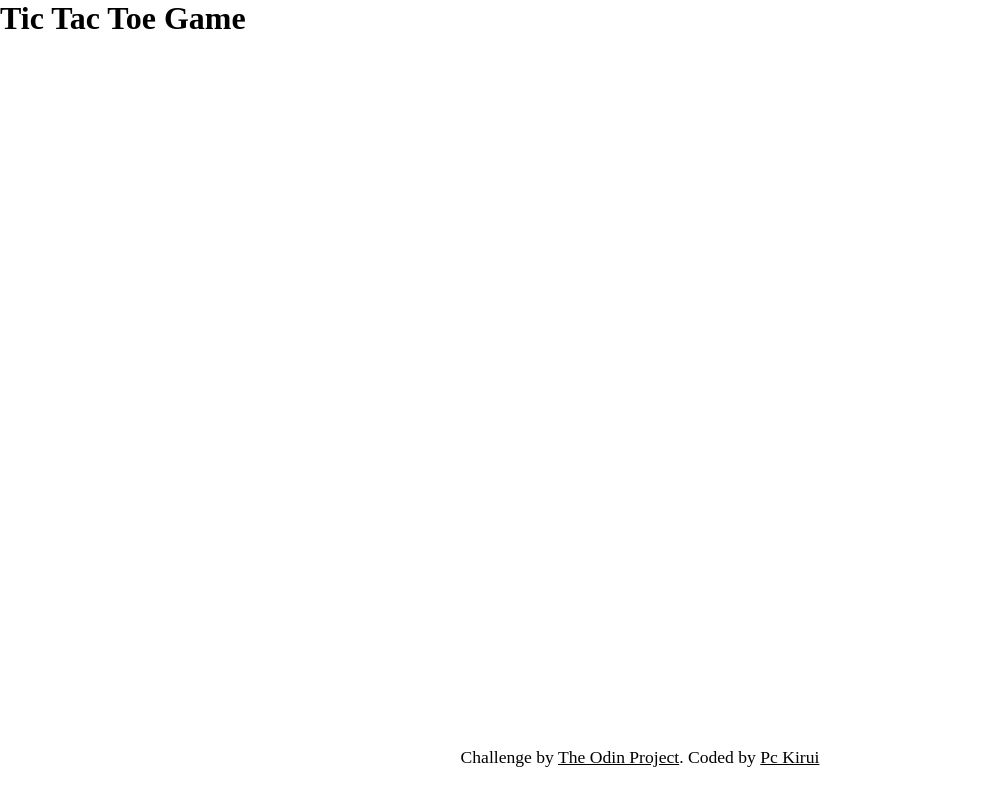
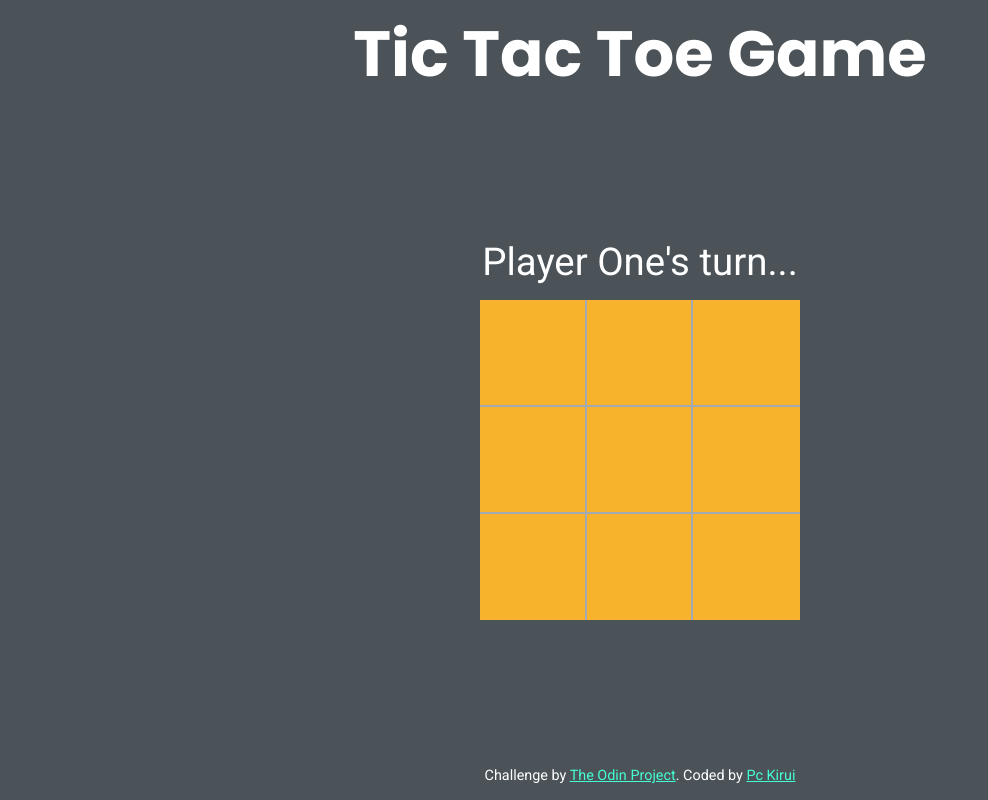
Before and after one commit to Pc-Kirui/ticTacToeGame, a plain HTML site: page index.html in a window 1280 px wide. Shown: the whole page, without its empty margins (0-988 px from the left). Drawn offline with Linux system fonts and the light colour scheme.

Commit message:
content and styling

```diff
--- a/index.html
+++ b/index.html
@@ -5,13 +5,33 @@
     <meta name="viewport" content="width=device-width, initial-scale=1.0" />
     <title>Tic Tac Toe - Odin Project</title>
     <link rel="stylesheet" href="main.css" />
+    <link rel="preconnect" href="https://fonts.googleapis.com" />
+    <link rel="preconnect" href="https://fonts.gstatic.com" crossorigin />
+    <link
+      href="https://fonts.googleapis.com/css2?family=Roboto:ital,wght@0,100..900;1,100..900&display=swap"
+      rel="stylesheet"
+    />
+    <link rel="preconnect" href="https://fonts.googleapis.com" />
+    <link rel="preconnect" href="https://fonts.gstatic.com" crossorigin />
+    <link
+      href="https://fonts.googleapis.com/css2?family=Poppins:ital,wght@0,100;0,200;0,300;0,400;0,500;0,600;0,700;0,800;0,900;1,100;1,200;1,300;1,400;1,500;1,600;1,700;1,800;1,900&display=swap"
+      rel="stylesheet"
+    />
   </head>
   <body>
     <header>
       <h1>Tic Tac Toe Game</h1>
     </header>
 
-    <main></main>
+    <main>
+      <div class="container">
+        <div class="turn"></div>
+        <div class="board"></div>
+        <button class="restartBtn" aria-label="Restart Game">
+          Restart Game
+        </button>
+      </div>
+    </main>
 
     <footer>
       <div class="attribution">
--- a/main.css
+++ b/main.css
@@ -6,19 +6,137 @@
   box-sizing: border-box;
 }
 
-footer {
+:root {
+  --white: #fff;
+  --gray: #a2abb5;
+  --gunmetal: #292f36;
+  --yellow: #f7b32b;
+  --outerSpace: #4b5358;
+  --aqua: #44ffd1;
+  --green: #628b48;
+  --lightYellow: #f7c35d;
+}
+
+body,
+html {
+  height: 100vh;
+}
+
+body {
+  font-family: "Roboto", sans-serif;
   display: flex;
   align-items: center;
+  flex-direction: column;
+  text-align: center;
+  min-height: 100vh;
+  background-color: var(--outerSpace);
+  color: var(--white);
+}
+
+main {
+  display: flex;
   justify-content: center;
+  align-items: center;
+  width: 100%;
+  flex-grow: 1;
+  padding: 1rem;
+}
+
+.container {
+  display: flex;
+  justify-content: center;
+  align-items: center;
+  flex-direction: column;
+  gap: 1rem;
+  max-width: 500px;
+  width: 90%;
+  padding: 1rem;
+}
+
+header h1 {
+  font-family: "Poppins", sans-serif;
+  font-size: clamp(2rem, 5vw, 4rem);
+  line-height: 1.2;
+  padding: 1rem;
+  margin-bottom: 2rem;
+}
+
+.board {
+  width: 90vw;
+  max-width: 320px;
+  height: auto;
+  aspect-ratio: 1/1;
+  display: grid;
+  grid-template-columns: repeat(3, 1fr);
+  grid-template-rows: repeat(3, 1fr);
+  border: none;
+  background-color: var(--gray);
+}
+
+.turn {
+  font-size: clamp(1.2rem, 3vw, 2.5rem);
+}
+
+.restartBtn {
+  border: none;
+  border-radius: 6px;
+  padding: 1rem 1.5rem;
+  margin-bottom: 1rem;
+  font-size: clamp(1rem, 2.5rem, 1.5rem);
+  text-align: center;
+  cursor: pointer;
+  margin: 0 auto;
+  background-color: var(--yellow);
+}
+
+.restartBtn:hover,
+.restartBtn:focus-visible {
+  background: var(--lightYellow);
+}
+
+.cell {
+  display: flex;
+  justify-content: center;
+  align-items: center;
+  border: none;
+  border-right: 2px solid var(--gray);
+  border-bottom: 2px solid var(--gray);
+  cursor: pointer;
+  text-align: center;
+  background: var(--yellow);
+  font-size: clamp(2rem, 10vw, 4rem);
+  transition: background-color 0.2s ease-in-out;
+}
+
+.cell:nth-child(3n) {
+  border-right: none;
+}
+
+.cell:nth-child(n + 7) {
+  border-bottom: none;
+}
+
+.cell:hover {
+  background: var(--gunmetal);
+  color: var(--white);
+}
+
+.cell:focus-visible {
+  outline: 2px solid var(--aqua);
+  outline-offset: -4px;
+}
+
+footer {
+  text-align: center;
+  padding: 1rem;
+  margin-top: 2rem;
+  width: 100%;
 }
 
 .attribution {
-  position: absolute;
-  bottom: 2rem;
-  text-align: center;
-  font-size: 1.1rem;
+  font-size: 0.9rem;
 }
 
 .attribution a {
-  color: var(--blue);
+  color: var(--aqua);
 }
```
